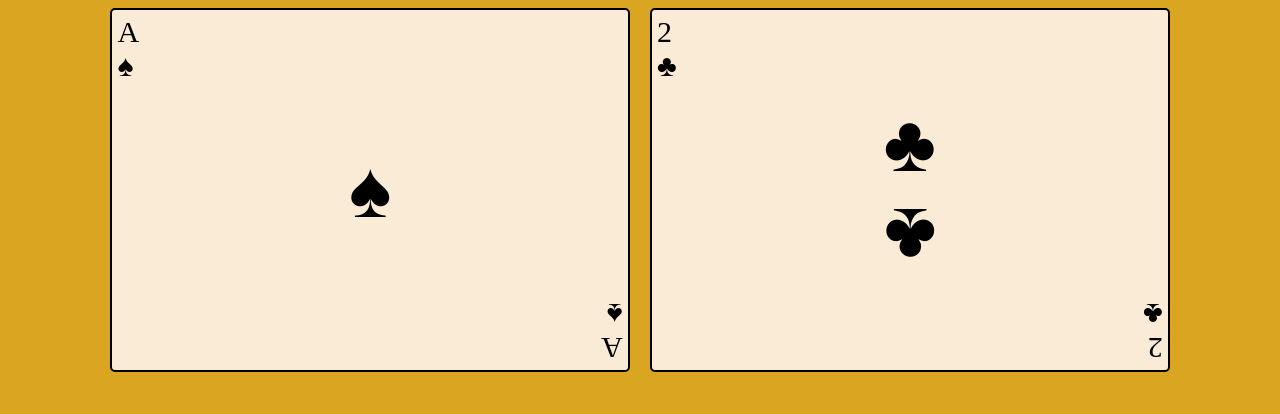
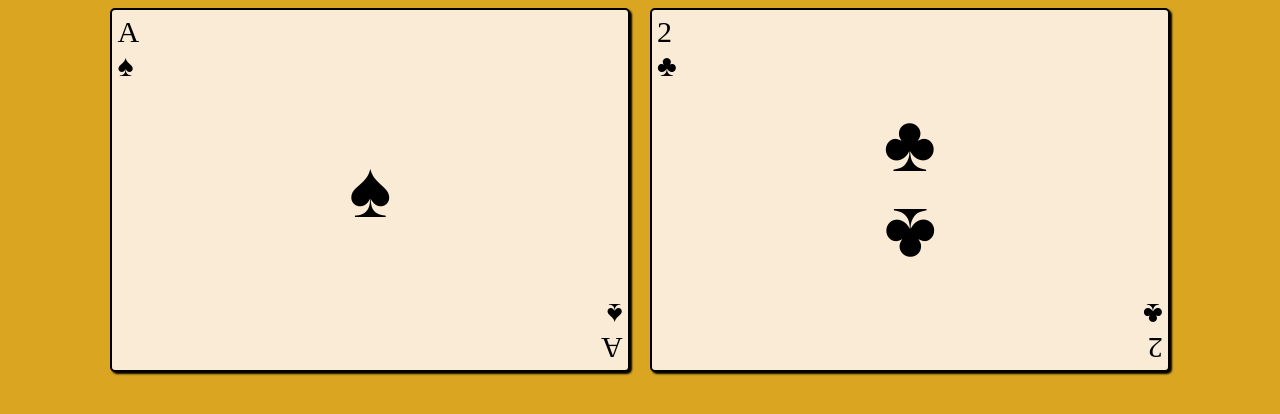
Before and after one commit to awuorochelle75/playing_cards, a plain HTML site: page index.html in a window 1280 px wide. Drawn offline with Linux system fonts and the light colour scheme.

Commit message:
Adds box shadow element to the cards

```diff
--- a/styles.css
+++ b/styles.css
@@ -20,6 +20,7 @@ body {
     width:40%;
     height:350px;
     padding:5px;
+    box-shadow: 2px 2px 2px black;
 
 
 }
```
